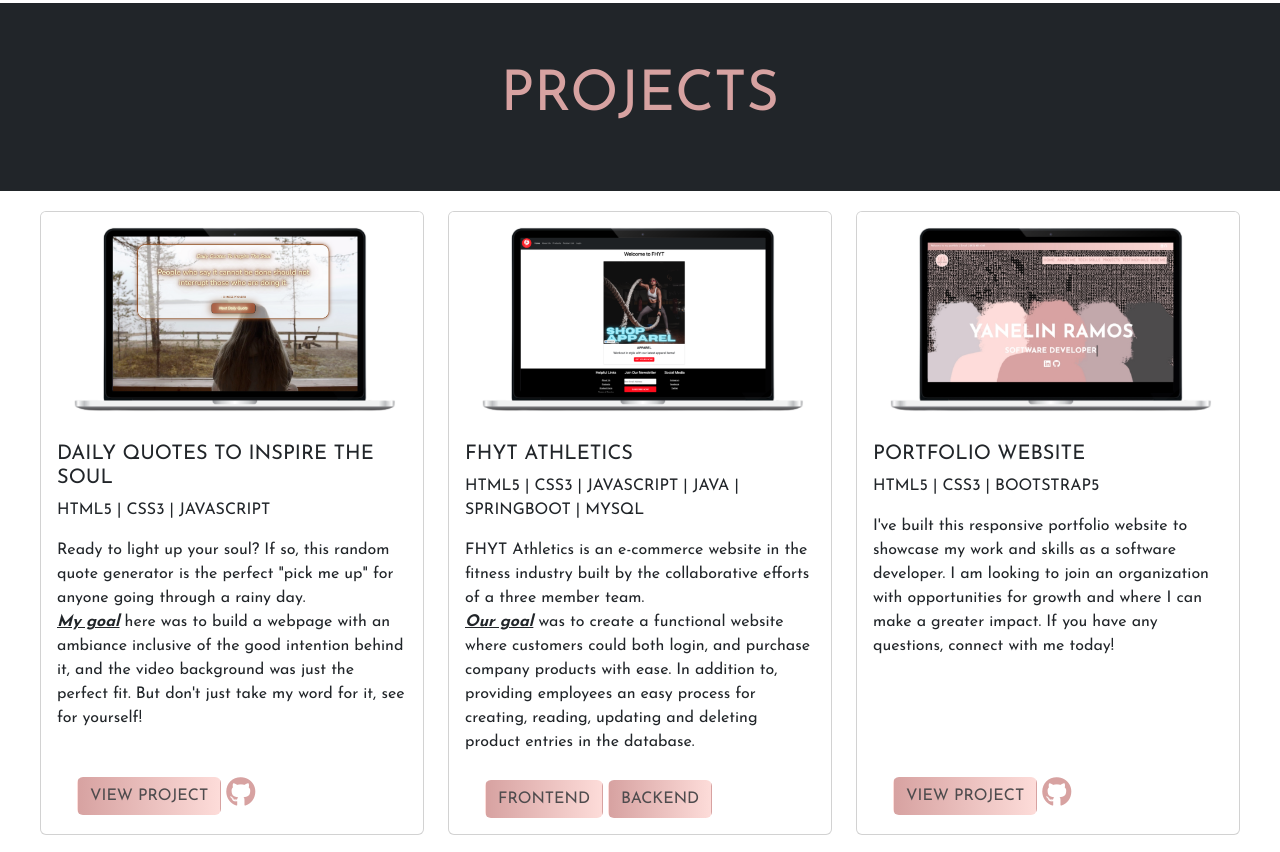
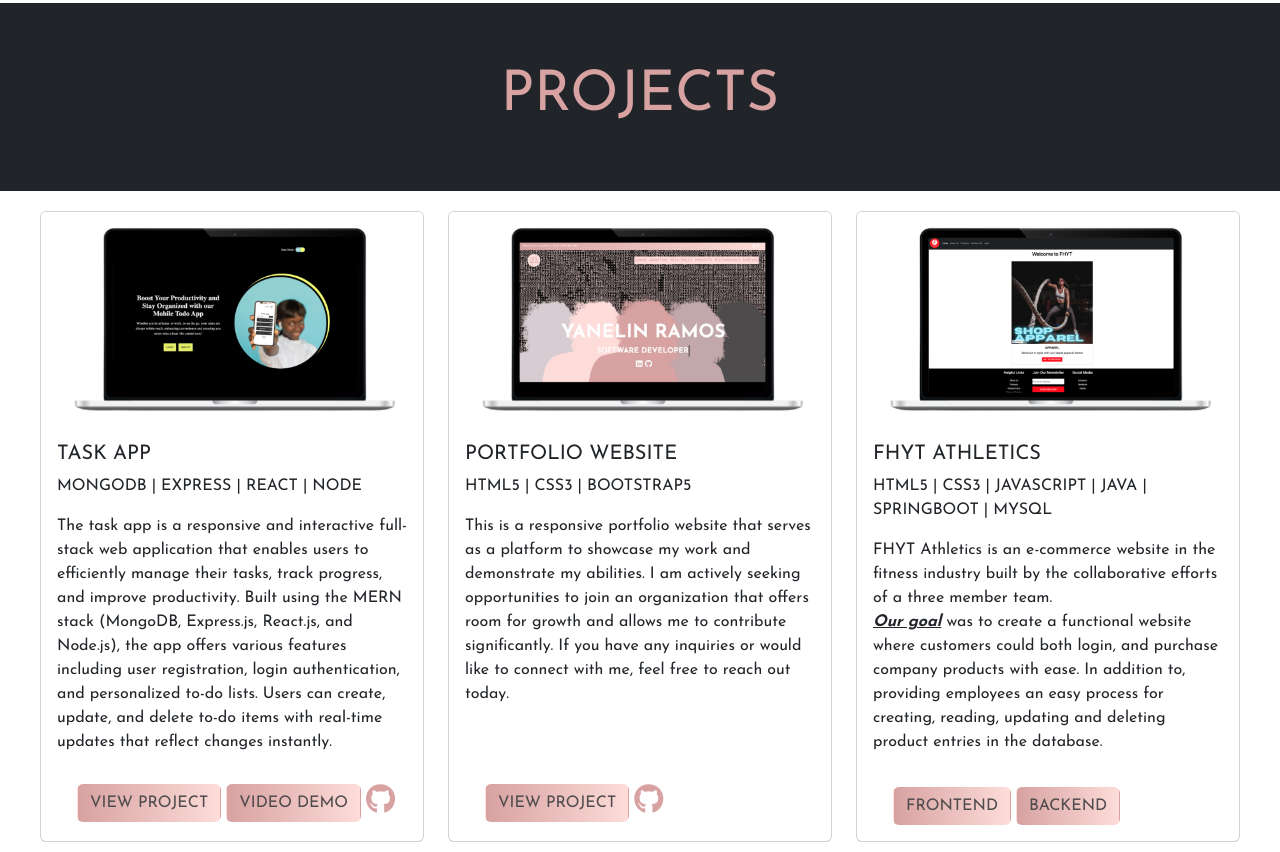
Before and after one commit to ramosy1/portfolio, a plain HTML site: page index.html in a window 1280 px wide. Shown: the part 1927-2779 px from the top of the page. Drawn offline with nearby package versions, Linux system fonts and the light colour scheme.

Commit message:
portfolio update

```diff
--- a/index.html
+++ b/index.html
@@ -147,15 +147,29 @@
           <div class="row gy-3">
             <div class="col-md-4">
               <div class="card h-100 ">
-                <img src="./images/random quote generator mockup.png" class="card-img-top" alt="Random Quote Generator">
+                <img src="./images/Mern-task-app.png" class="card-img-top" alt="Todo App">
                 <div class="card-body d-flex flex-column">
-                  <h5 class="card-title text-uppercase">Daily Quotes To Inspire The Soul</h5>
-                  <p class="card-text text-uppercase">HTML5 | CSS3 | JavaScript</p>
-                  <p>Ready to light up your soul? If so, this random quote generator is the perfect "pick me up" for anyone going through a rainy day.
-                    <br><b><u><em>My goal</em></u></b> here was to build a webpage with an ambiance inclusive of the good intention behind it, and the video background was just the perfect fit. But don't just take my word for it, see for yourself!</p>
+                  <h5 class="card-title text-uppercase">Task App</h5>
+                  <p class="card-text text-uppercase">MongoDB | Express | React | Node </p>
+                  <p>The task app is a responsive and interactive full-stack web application that enables users to efficiently manage their tasks, track progress, and improve productivity. Built using the MERN stack (MongoDB, Express.js, React.js, and Node.js), the app offers various features including user registration, login authentication, and personalized to-do lists. Users can create, update, and delete to-do items with real-time updates that reflect changes instantly.</p>
                   <div class="d-grid d-flex justify-content-start gap-2 d-md-block mt-auto">
-                    <a href="https://ramosy1.github.io/random_quote_generator/" target="blank" class="btn text-uppercase">View project</a>
-                  <a href="https://github.com/ramosy1/random_quote_generator" target="blank" class="card-git"><i class="fa-brands fa-github"></i></a>
+                    <a href="https://mern-task-app-sxyd.onrender.com" target="blank" class="btn text-uppercase">View project</a>
+                    <a href="https://www.loom.com/share/7be26bfe166444678cedfed128614578?sid=9d80c1c6-a361-434a-8194-06957fcaee67" target="blank" class="btn text-uppercase" >Video DEMO</a>
+                    <a href="https://github.com/ramosy1/mern-task-app" target="blank" class="card-git"><i class="fa-brands fa-github"></i></a>
+                  </div>
+                </div>
+              </div>
+            </div>
+            <div class="col-md-4">
+              <div class="card h-100">
+                <img src="./images/portfolio website mockups.png" class="card-img-top" alt="Portfofio Website">
+                <div class="card-body d-flex flex-column">
+                  <h5 class="card-title text-uppercase">Portfolio Website</h5>
+                  <p class="card-text text-uppercase">HTML5 | CSS3 | Bootstrap5</p>
+                  <p>This is a responsive portfolio website that serves as a platform to showcase my work and demonstrate my abilities. I am actively seeking opportunities to join an organization that offers room for growth and allows me to contribute significantly. If you have any inquiries or would like to connect with me, feel free to reach out today.</p>
+                  <div class="d-grid d-flex justify-content-start gap-2 d-md-block mt-auto">
+                    <a href="#" target="blank" class="btn text-uppercase">View project</a>
+                    <a href="https://github.com/ramosy1/portfolio" target="blank" class="card-git"><i class="fa-brands fa-github"></i></a>
                 </div>
               </div>
             </div>
@@ -170,25 +184,25 @@
                 <div class="d-grid d-flex justify-content-start gap-2 d-md-block mt-auto">
                   <a href="https://github.com/TZ-codes/Final_Project" target="blank" class="btn text-uppercase" >Frontend</a>
                   <a href="https://github.com/TZ-codes/Project-Back-End" target="blank" class="btn text-uppercase" >Backend</a>
-                  <!-- <a href="#" class="btn text-uppercase" >Demo Coming Soon</a> -->
+                  <!-- <a href="#" class="btn text-uppercase" >Video Demo Coming Soon</a> -->
                 </div>
               </div>
             </div>
           </div>
-          <div class="col-md-4">
-            <div class="card h-100">
-              <img src="./images/portfolio website mockups.png" class="card-img-top" alt="Portfofio Website">
+          <!-- <div class="col-md-4">
+            <div class="card h-100 ">
+              <img src="./images/random quote generator mockup.png" class="card-img-top" alt="Random Quote Generator">
                 <div class="card-body d-flex flex-column">
-                <h5 class="card-title text-uppercase">Portfolio Website</h5>
-                <p class="card-text text-uppercase">HTML5 | CSS3 | Bootstrap5</p>
-                <p>I've built this responsive portfolio website to showcase my work and skills as a software developer. I am looking to join an organization with opportunities for growth and where I can make a greater impact. If you have any questions, connect with me today!</p>
+                  <h5 class="card-title text-uppercase">Daily Quotes To Inspire The Soul</h5>
+                  <p class="card-text text-uppercase">HTML5 | CSS3 | JavaScript</p>
+                  <p>This "Random Quote Generator" is an interactive web application designed to uplift and inspire the soul, making it the perfect "pick me up" for anyone going through a rainy day or in need of some positive motivation. The app features a captivating video background that adds a visually appealing touch to the experience, and a prominent button for generating random quotes.  Once the button is clicked, the app fetches data from an external API with over 1600 motivational quotes.</p>
                   <div class="d-grid d-flex justify-content-start gap-2 d-md-block mt-auto">
-                <a href="#" target="blank" class="btn text-uppercase">View project</a>
-                <a href="https://github.com/ramosy1/portfolio" target="blank" class="card-git"><i class="fa-brands fa-github"></i></a>
+                    <a href="https://ramosy1.github.io/random_quote_generator/" target="blank" class="btn text-uppercase">View project</a>
+                    <a href="https://github.com/ramosy1/random_quote_generator" target="blank" class="card-git"><i class="fa-brands fa-github"></i></a>
                   </div>
                 </div>
             </div>
-        </div>
+          </div>  -->
         </div>
       </div>
       </div>
```
Also changed, not shown: images/Mern-task-app.png (added), 1 other file. Lines whose indentation alone changed are shown as unchanged.
